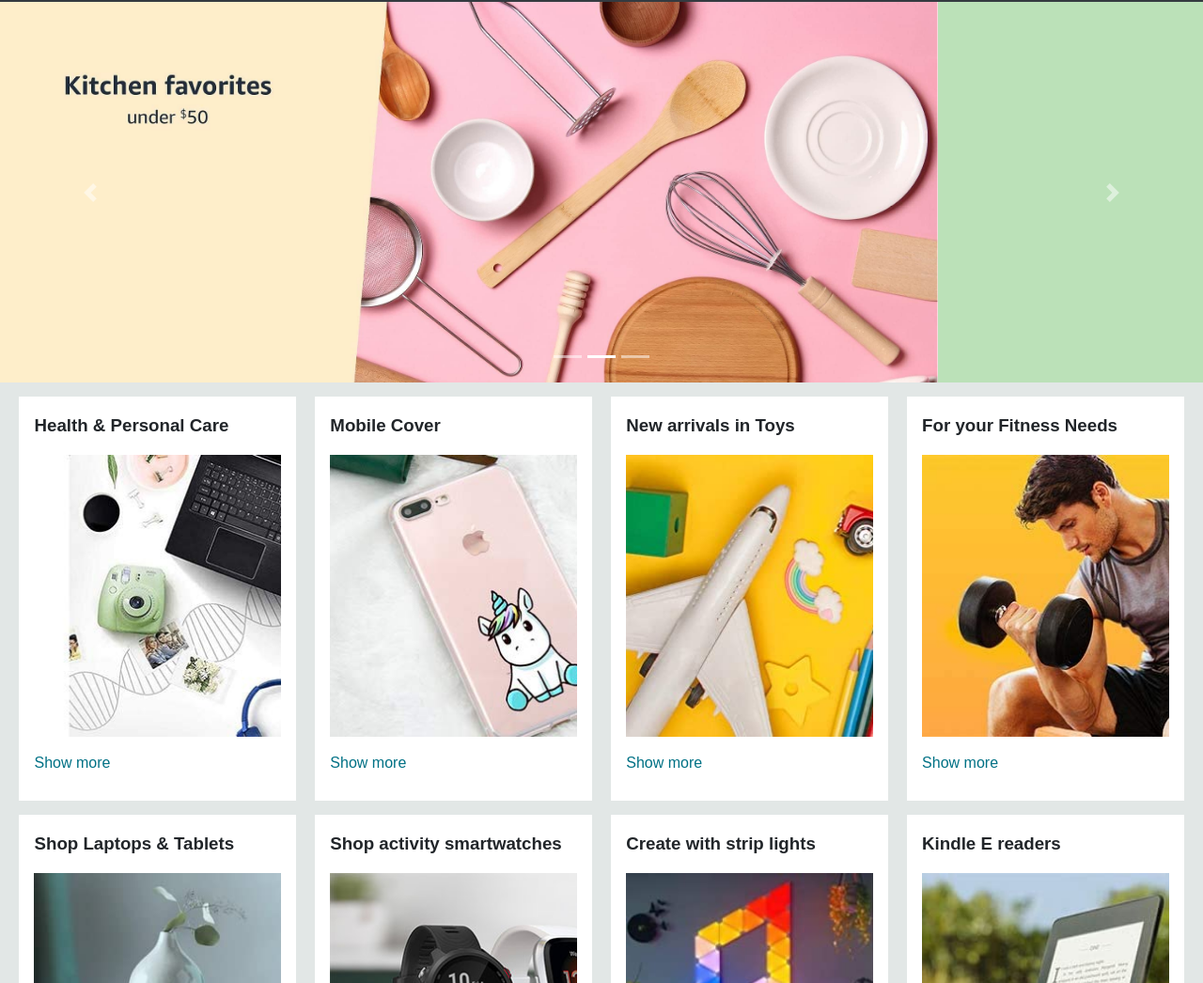
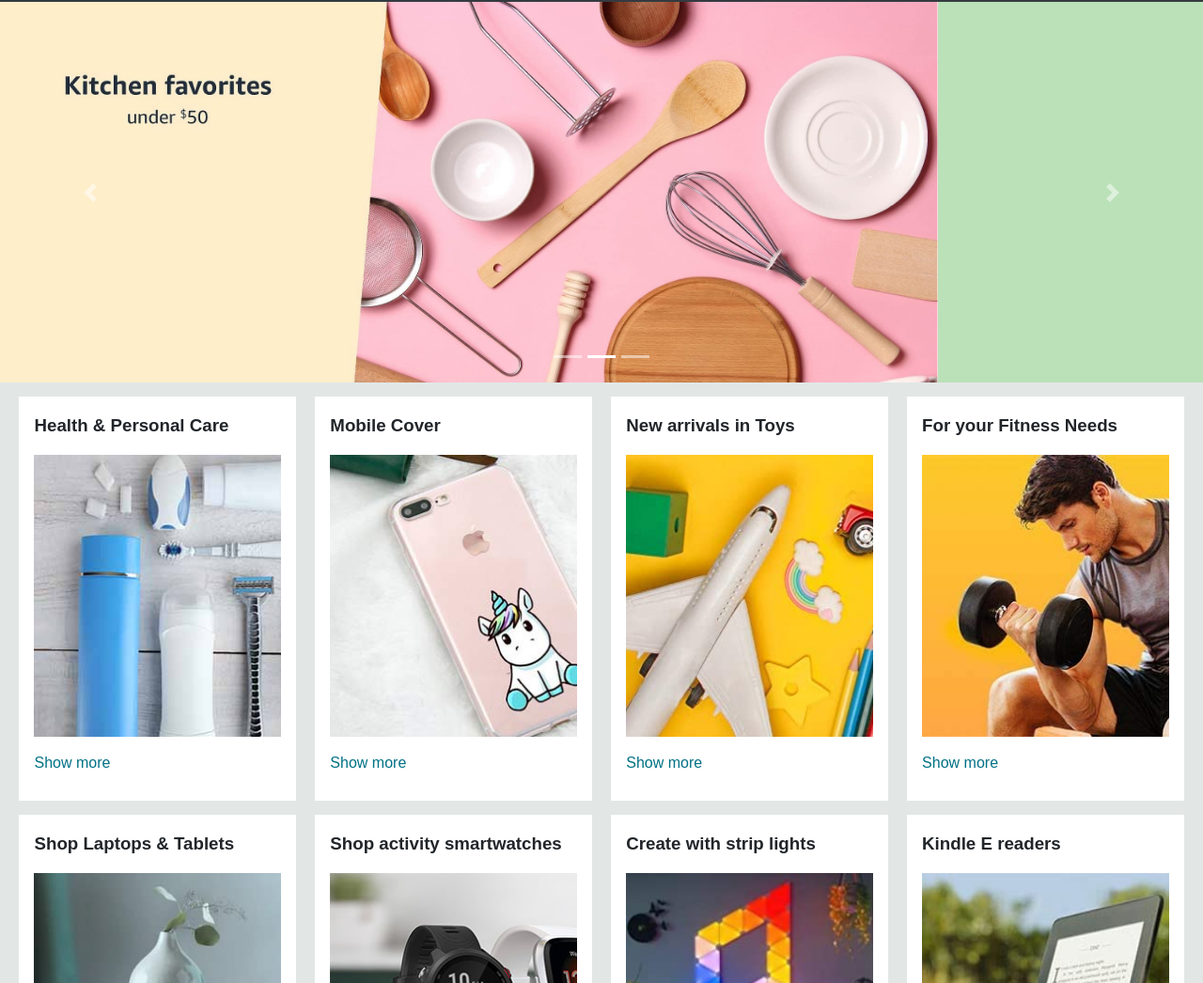
Before and after one commit to alishbokha/alish.shop, a plain HTML site: page index.html in a window 1280 px wide. Shown: the part 54-1100 px from the top of the page at 94% size. Drawn offline with nearby package versions, Linux system fonts and the light colour scheme.

Commit message:
Update index.html

```diff
--- a/index.html
+++ b/index.html
@@ -76,7 +76,7 @@
 
       <div class="box-con">
         <h3>Health & Personal Care</h3>
-        <div class="img-1" style="background-image: url(box1.jpg);" ></div>
+        <div class="img-1" style="background-image: url(box2.jpg);" ></div>
         <a href="item.html" " ><p>Show more</p></a>
       </div>
 
```
